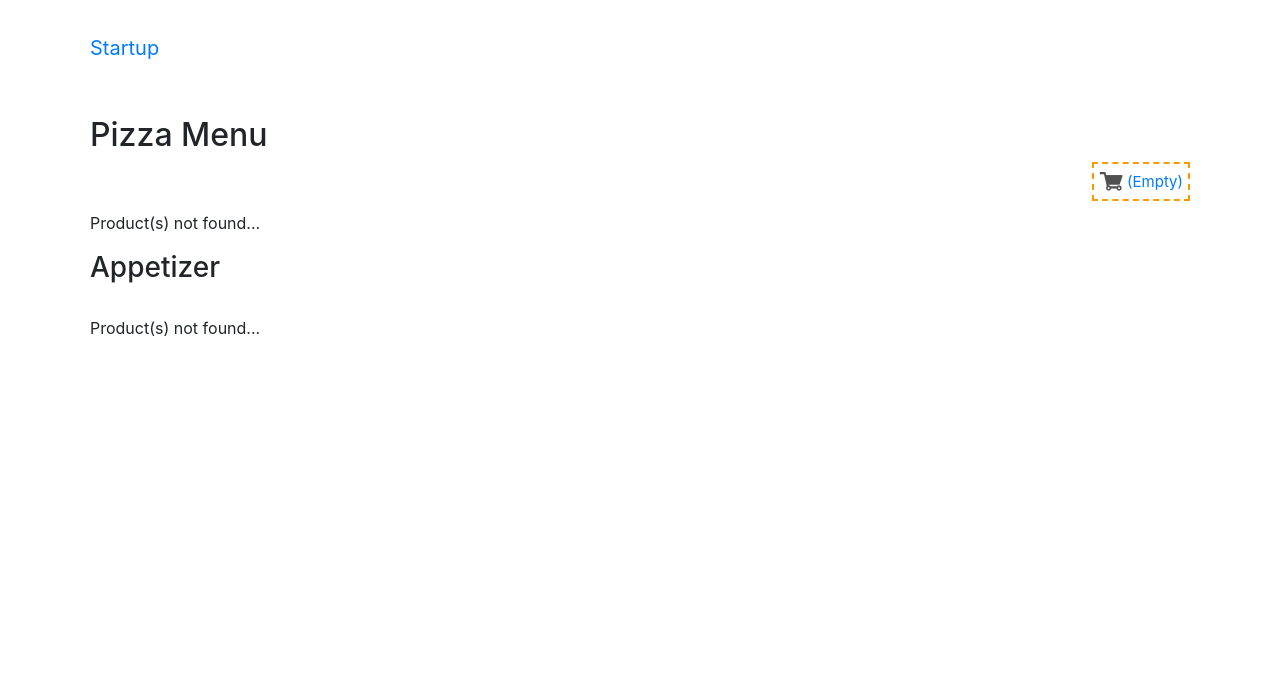
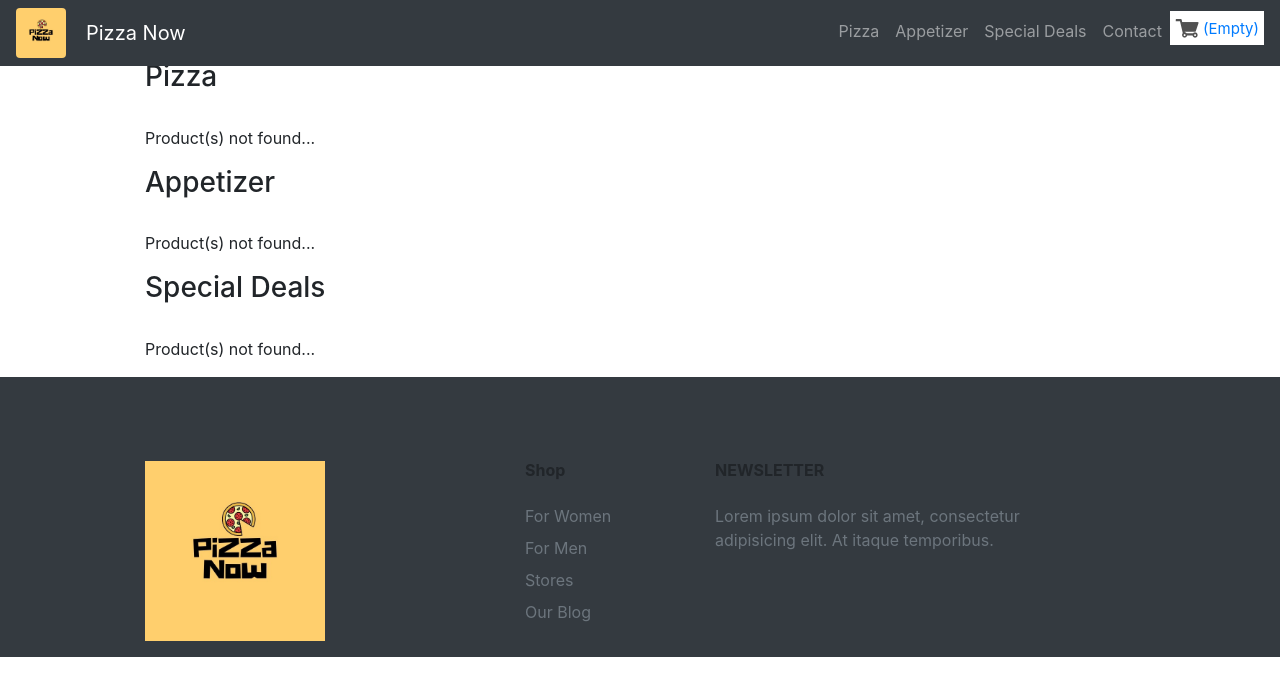
Before and after one commit to wenushkamallikarachchi/Pizza-Ordering-System, a CodeIgniter app: page /w1673746/index.php/homepage/pizza in a window 1280 px wide. Shown: the top 696 px of the page. Run offline with CodeIgniter, Linux system fonts and the light colour scheme.

Commit message:
updating code

```diff
--- a/application/models/CartModel.php
+++ b/application/models/CartModel.php
@@ -12,6 +12,7 @@ class CartModel extends CI_Model
 
     public function __construct()
     {
+$this->CI->session->userdata('cart_contents');
         // get the shopping cart array from the session
         $this->cart_contents = !empty($_SESSION['cart_contents']) ? $_SESSION['cart_contents'] : NULL;
         if ($this->cart_contents === NULL) {
--- a/application/views/pizza.php
+++ b/application/views/pizza.php
@@ -1,5 +1,4 @@
 <?php
-include 'header.php';
 defined('BASEPATH') or exit('No direct script access allowed');
 ?>
 <!DOCTYPE html>
@@ -10,16 +9,39 @@ defined('BASEPATH') or exit('No direct script access allowed');
     <link href="<?php echo base_url('assets/css/style.css'); ?>" rel="stylesheet">
 </head>
 <body>
-<div class="container">
-    <h2>Pizza Menu</h2>
-    <!-- Cart view -->
+
+<nav class="navbar navbar-expand-lg navbar-dark bg-dark fixed-top">
+
+    <img class="rounded float-left"
+         src="<?php echo base_url('uploads/product_images/logo.jpg'); ?>" style="height:50px;width: 50px"
+         alt="">
+    <a class="navbar-brand" style="margin-left: 20px;" href="#">Pizza Now</a>
+    <div class=" navbar-collapse" id="navbarResponsive">
+        <ul class="navbar-nav ml-auto ">
+            <li class="nav-item">
+                <a class="nav-link" href="#pizza">Pizza</a>
+            </li>
+            <li class="nav-item">
+                <a class="nav-link" href="#appetizer">Appetizer</a>
+            </li>
+            <li class="nav-item">
+                <a class="nav-link" href="#special">Special Deals</a>
+            </li>
+            <li class="nav-item">
+                <a class="nav-link" href="#section2">Contact</a>
+            </li>
             <div class="cart-view">
                 <a href="<?php echo site_url('Cartclass/'); ?>" title="View Cart"><i class="icart"></i>
                     (<?php echo ($this->cart->total_items() > 0) ? $this->cart->total_items() . ' Items' : 'Empty'; ?>)</a>
             </div>
-
+        </ul>
+    </div>
+</nav>
+<div class="container">
     <!-- List all products -->
-    <div class="row col-lg-12">
+    <section id="pizza">
+        <h3>Pizza</h3><br>
+        <div class="row col-md-12">
             <?php
             if (!empty($pizzas)) {
                 foreach ($pizzas as $row) if ($row['type'] == "pizza") {
@@ -28,11 +50,11 @@ defined('BASEPATH') or exit('No direct script access allowed');
                             <img class="card-img-top"
                                  src="<?php echo base_url('uploads/product_images/' . $row['image']); ?>"
                                  alt="">
-                        <div class="card-body">
-                            <h5 class="card-title"><?php echo $row["name"]; ?></h5>
-                            <h6 class="card-subtitle mb-2 text-muted">
+                            <div class="card-body" style="background-color: #1b1e21">
+                                <h5 class="card-title" style="color: white"><?php echo $row["name"]; ?></h5>
+                                <h6 class="card-subtitle mb-2 text-muted " style="color: white">
                                     Price: <?php echo 'Rs' . " " . $row["price"]; ?></h6>
-                            <p class="card-text"><?php echo $row["description"]; ?></p>
+                                <p class="card-text" style="color: white"><?php echo $row["description"]; ?></p>
 
                                 <a href="<?php echo site_url('PizzaClass/addToCart/' . $row['id']); ?>"
                                    class="btn btn-primary">Add
@@ -46,6 +68,9 @@ defined('BASEPATH') or exit('No direct script access allowed');
                 <p>Product(s) not found...</p>
             <?php } ?>
         </div>
+    </section>
+
+<section id="appetizer">
     <h3>Appetizer</h3><br>
     <div class="row col-lg-12">
 
@@ -75,6 +100,64 @@ defined('BASEPATH') or exit('No direct script access allowed');
             <p>Product(s) not found...</p>
         <?php } ?>
     </div>
+</section>
+    <section id="special">
+        <h3>Special Deals</h3><br>
+        <div class="row col-lg-12">
+
+            <?php
+            if (!empty($pizzas)) {
+                foreach ($pizzas as $row) if ($row['type'] == "special") {
+                    { ?>
+                        <div class="card col-lg-3">
+                            <img class="card-img-top"
+                                 src="<?php echo base_url('uploads/product_images/' . $row['image']); ?>"
+                                 alt="">
+                            <div class="card-body">
+                                <h5 class="card-title"><?php echo $row["name"]; ?></h5>
+                                <h6 class="card-subtitle mb-2 text-muted">
+                                    Price: <?php echo 'Rs' . " " . $row["price"]; ?></h6>
+                                <p class="card-text"><?php echo $row["description"]; ?></p>
+
+                                <a href="<?php echo site_url('PizzaClass/addToCart/' . $row['id']); ?>"
+                                   class="btn btn-primary">Add
+                                    to Cart</a>
                             </div>
+                        </div>
+                    <?php }
+                }
+
+            } else { ?>
+                <p>Product(s) not found...</p>
+            <?php } ?>
+        </div>
+    </section>
+</div>
+<footer class="bg-dark" style="background-color: #0b2e13;height: 280px">
+    <div class="container py-10">
+        <div class="row py-4">
+            <div class="col-lg-4 col-md-6 mb-4 mb-lg-0">
+               <img src="<?php echo base_url('uploads/product_images/logo.jpg'); ?>"
+                alt="" width="180" class="mb-3">
+
+            </div>
+            <div class="col-lg-2 col-md-6 mb-4 mb-lg-0">
+                <h6 class="font-weight-bold mb-4">Shop</h6>
+                <ul class="list-unstyled mb-0">
+                    <li class="mb-2"><a href="#" class="text-muted">For Women</a></li>
+                    <li class="mb-2"><a href="#" class="text-muted">For Men</a></li>
+                    <li class="mb-2"><a href="#" class="text-muted">Stores</a></li>
+                    <li class="mb-2"><a href="#" class="text-muted">Our Blog</a></li>
+                </ul>
+            </div>
+            <div class="col-lg-4 col-md-6 mb-lg-0">
+                <h6 class="text-uppercase font-weight-bold mb-4">Newsletter</h6>
+                <p class="text-muted mb-4">Lorem ipsum dolor sit amet, consectetur adipisicing elit. At itaque temporibus.</p>
+            </div>
+        </div>
+    </div>
+</footer>
+<!-- End -->
 </body>
+
 </html>
--- a/assets/css/style.css
+++ b/assets/css/style.css
@@ -3,7 +3,8 @@ h1{
 	font-size: 28px;
 }
 .container{
-	padding: 20px;
+	padding-top: 60px;
+	margin-right: 10px;
 }
 .card{
 	margin-right: 10px;
@@ -15,7 +16,7 @@ h1{
 /* shopping cart */
 .cart-view{
 	float: right;
-	border: 2px dashed #F89B00;
+	background-color: white;
     padding: 5px;
     margin-bottom: 10px;
 }
@@ -66,3 +67,19 @@ p.help-block{
 }
 .success{color:#0EAD03;}
 .error{color:#D70000;}
+
+/*footer*/
+
+i {
+	color: #ffc371;
+}
+
+.form-control::placeholder {
+	font-size: 0.95rem;
+	color: #aaa;
+	font-style: italic;
+}
+
+.form-control.shadow-0:focus {
+	box-shadow: none;
+}
```
Also changed, not shown: assets/images/logo.jpg (added), uploads/product_images/logo.jpg (added), uploads/product_images/logo.png (deleted). Lines whose indentation alone changed are shown as unchanged.
